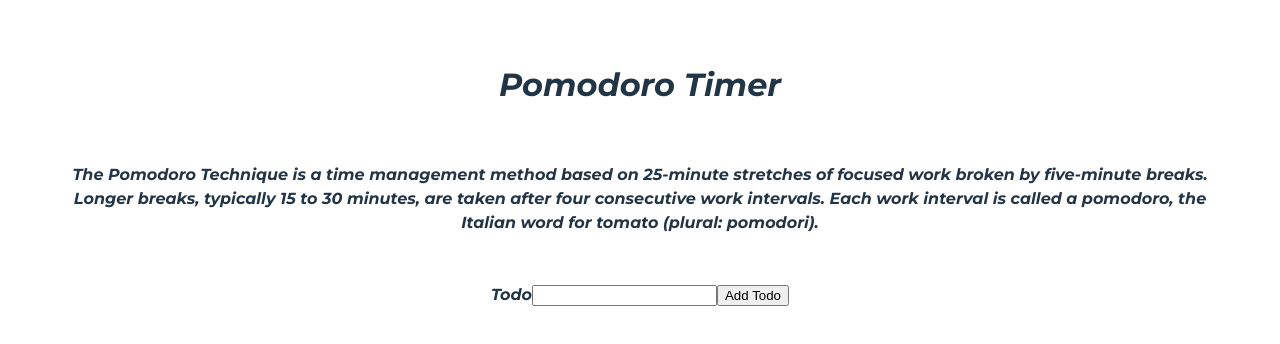
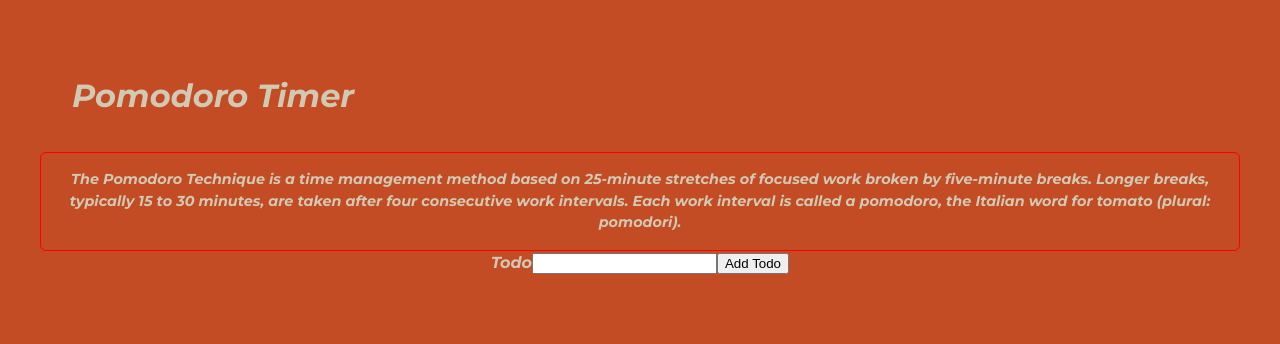
Before and after one commit to AndrewJBGrant/vite-TypeScript-React, a React (Vite) app: page / in a window 1280 px wide. Shown: the top 344 px of the page. Built offline with nearby package versions, Linux system fonts and the light colour scheme; a web font is replaced by a local one.

Commit message:
useContext

```diff
--- a/index.html
+++ b/index.html
@@ -4,7 +4,7 @@
     <meta charset="UTF-8" />
     <link rel="icon" type="image/svg+xml" href="/vite.svg" />
     <meta name="viewport" content="width=device-width, initial-scale=1.0" />
-    <title>Vite + React + TS</title>
+    <title>Signor Pomodoro(Timer)</title>
   </head>
   <body>
     <div id="root"></div>
--- a/src/App.css
+++ b/src/App.css
@@ -3,9 +3,19 @@
   margin: 0 auto;
   padding: 2rem;
   text-align: center;
+
   }
 
 .text-card {
-background: white;
-padding: 2rem;
+background: #C34C25;
+padding: 1rem;
+font-size: 0.9rem;
+border-radius: 6px;
+border: solid 1px red;
 }
+
+header {
+  text-align: left;
+  font-size: 2rem;
+  padding: 2rem;
+}
--- a/src/App.tsx
+++ b/src/App.tsx
@@ -1,12 +1,7 @@
-import { useState } from "react";
-
-// import NewTodo from "./components/NewTodo";
-// import Todo from './models/todo'
 import Todos from "./components/Todos";
-import Todo from "./models/todo";
-
 import "./App.css";
 import NewTodo from "./components/NewTodo";
+import TodosContextProvider from "./store/todos-context";
 
 function App() {
   //   const todos = [
@@ -14,47 +9,20 @@ function App() {
   // new Todo('Build Pomodoro App'),
   //   ];
 
-
-// useState<Todo[]>([])  Make it clear the data managed by this state (todos) is an array called Todo[]
-  const [todos, setTodos] = useState<Todo[]>([]);
-
-  const addTodoHandler = (todoText: string) => {
-    const newTodo = new Todo(todoText);
-
-      // Function form to update state
-    setTodos((prevTodos) => {
-      // concat(Creates a new array, does not mutate old array)
-      return prevTodos.concat(newTodo);
-    });
-  };
-
-
-// We need the id of todo
-const removeTodoHandler = (todoId: string) => {
-// console.log("I am clicked")
-setTodos((prevTodos) => {
-  // Call .filter to get the id we want to delete
-  return prevTodos.filter(todo => todo.id !== todoId);
-})
-};
-
-
   return (
     <>
-      <div>
-        <h1>Pomodoro Timer</h1>
-        <p className="text-card">
+      <TodosContextProvider>
+        <header>Pomodoro Timer</header>
+        <section className="text-card">
           The Pomodoro Technique is a time management method based on 25-minute
           stretches of focused work broken by five-minute breaks. Longer breaks,
           typically 15 to 30 minutes, are taken after four consecutive work
           intervals. Each work interval is called a pomodoro, the Italian word
           for tomato (plural: pomodori).
-        </p>
-
-
-        <NewTodo onAddTodo={addTodoHandler} />
-        <Todos items={todos}  onRemoveTodo={removeTodoHandler}/>
-      </div>
+        </section>
+        <NewTodo />
+        <Todos />
+      </TodosContextProvider>
     </>
   );
 }
--- a/src/components/NewTodo.tsx
+++ b/src/components/NewTodo.tsx
@@ -1,4 +1,5 @@
-import { useRef } from "react";
+import { useRef, useContext } from "react";
+import { TodosContext } from "../store/todos-context";
 
 
 
@@ -6,7 +7,11 @@ import { useRef } from "react";
 // Custom props using generic nature <{}>, we are establishing that onAddTodo is a function
 // Assign a 'function type' we want a type of string and because we dont need a return value we call void
 // {onAddTodo: (parameters required this function needs) => return type of function }
-const NewTodo: React.FC<{onAddTodo: (text: string) => void } > = (props) => {
+// const NewTodo: React.FC<{onAddTodo: (text: string) => void } > = () => {
+
+  const NewTodo: React.FC = () => {
+
+  const todoCtx = useContext(TodosContext);
   // useRef<HTMLInputElement> we need to tell typeScript exactly which element the ref will connect
   // We need a starting value to show where the ref is linked (null)
   const todoTextInputRef = useRef<HTMLInputElement>(null);
@@ -29,7 +34,9 @@ const NewTodo: React.FC<{onAddTodo: (text: string) => void } > = (props) => {
     // Calling a function that is stored in App.tsx
     // Pass pointers at functions as props to other components
     // adding a new ToDo
-    props.onAddTodo(enteredText);
+    // props.onAddTodo(enteredText);
+
+    todoCtx.addTodo(enteredText);
 };
 
 
--- a/src/components/TodoItem.tsx
+++ b/src/components/TodoItem.tsx
@@ -5,6 +5,8 @@ import './TodoItem.css'
 
 
 const TodoItem: React.FC<{text: string; onRemoveTodo: () => void }> = (props) => {
+
+
 return <ol className='card'>{props.text}
 <button onClick={props.onRemoveTodo}>Delete</button></ol>
 };
--- a/src/components/Todos.tsx
+++ b/src/components/Todos.tsx
@@ -1,20 +1,22 @@
-import React from "react";
-import Todo from "../models/todo";
+import React, { useContext } from "react";
 import TodoItem from "./TodoItem";
-
+import { TodosContext } from "../store/todos-context";
 
 // Here React.FC shows that what follows is a function component
 // https://fettblog.eu/typescript-react-why-i-dont-use-react-fc/
-
-
 // Here { items: Todo[] } we are letting it known that items will be based on the decription of the todo class id and text (both string)
-const Todos: React.FC<{ items: Todo[]; onRemoveTodo: (id: string) => void }> = (props) => {
+const Todos: React.FC = () => {
+  const todosCtx = useContext(TodosContext);
   return (
     <ul>
-      {props.items.map((item) => (
+      {todosCtx.items.map((item) => (
         // Prop chain forwarding onRemoveTodo={}
         //  bind() === https://developer.mozilla.org/en-US/docs/Web/JavaScript/Reference/Global_objects/Function/bind
-        <TodoItem key={item.id} text={item.text} onRemoveTodo={props.onRemoveTodo.bind(null, item.id)}/>
+        <TodoItem
+          key={item.id}
+          text={item.text}
+          onRemoveTodo={todosCtx.removeTodo.bind(null, item.id)}
+        />
       ))}
     </ul>
   );
--- a/src/index.css
+++ b/src/index.css
@@ -10,8 +10,8 @@ font-family: 'Pathway Extreme', sans-serif; */
   font-weight: 100;
 
   color-scheme: light dark;
-  color: rgba(255, 255, 255, 0.87);
-  background-color: #242424;
+  /* color: rgba(255, 255, 255, 0.87);
+  background-color: #242424; */
 
   font-synthesis: none;
   text-rendering: optimizeLegibility;
@@ -25,8 +25,8 @@ font-family: 'Pathway Extreme', sans-serif; */
 
 @media (prefers-color-scheme: light) {
   :root {
-    color: #213547;
-    background-color: #ffffff;
+    color: #D1C9B3;
+    background-color: #C34C25;
   }
   /* a:hover {
     color: #747bff;
--- a/src/models/todo.ts
+++ b/src/models/todo.ts
@@ -9,6 +9,7 @@ text: string;
 constructor(todoText: string) {
 this.text = todoText;
 this.id = Math.floor(Math.random() * Date.now()).toString(16);
+// this.id = new Date().toISOString();
 }
 
 }
--- /dev/null
+++ b/src/store/todos-context.tsx
@@ -0,0 +1,59 @@
+/* eslint-disable @typescript-eslint/no-unused-vars */
+/* eslint-disable @typescript-eslint/no-empty-function */
+import React, { useState } from "react";
+import Todo from "../models/todo";
+
+// Type alias
+type TodosContextObj = {
+  items: Todo[];
+  // Function Type definition defining the return type (void)
+  addTodo: (text: string) => void;
+  removeTodo: (id: string) => void;
+};
+
+// createContext() wants a default value, one arguments
+// Here the argument is an object to describe the shape
+export const TodosContext = React.createContext<TodosContextObj>({
+  items: [],
+  // Concrete function definition
+  addTodo: () => {},
+  removeTodo: (id: string) => {},
+});
+
+const TodosContextProvider: React.FC = (props) => {
+  // useState<Todo[]>([])  Make it clear the data managed by this state (todos) is an array called Todo[]
+  const [todos, setTodos] = useState<Todo[]>([]);
+
+  const addTodoHandler = (todoText: string) => {
+    const newTodo = new Todo(todoText);
+
+    // Function form to update state
+    setTodos((prevTodos) => {
+      // concat(Creates a new array, does not mutate old array)
+      return prevTodos.concat(newTodo);
+    });
+  };
+
+  // We need the id of todo
+  const removeTodoHandler = (todoId: string) => {
+    // console.log("I am clicked")
+    setTodos((prevTodos) => {
+      // Call .filter to get the id we want to delete
+      return prevTodos.filter((todo) => todo.id !== todoId);
+    });
+  };
+
+  const contextValue: TodosContextObj = {
+    items: todos,
+    addTodo: addTodoHandler,
+    removeTodo: removeTodoHandler,
+  };
+
+  return (
+    <TodosContext.Provider value={contextValue}>
+      {props.children}
+    </TodosContext.Provider>
+  );
+};
+
+export default TodosContextProvider;
```
